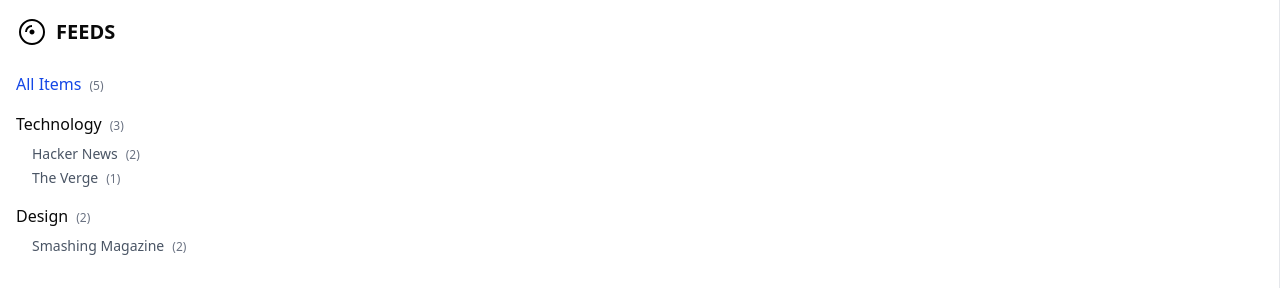
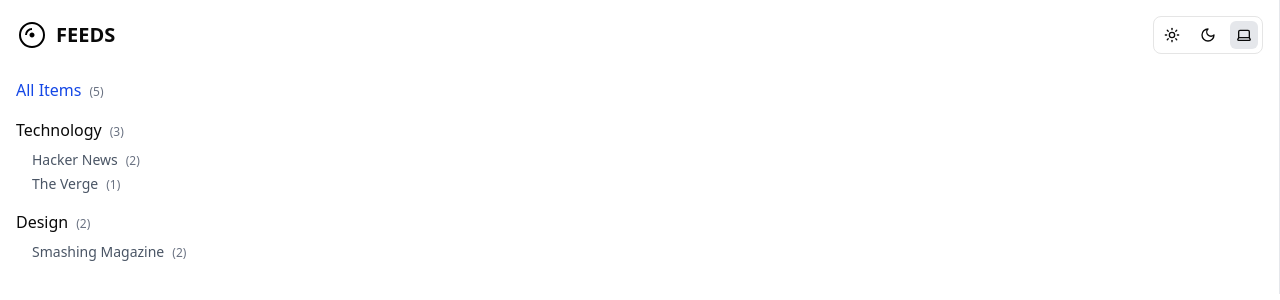
Before and after one commit to llun/vibe-feeds, a Next.js app: page / in a window 1280 px wide. Shown: the top 300 px of the page. Built offline with nearby package versions, Linux system fonts and the light colour scheme.

Commit message:
Add theme toggle with dark, light, and system options

```diff
--- a/src/app/layout.tsx
+++ b/src/app/layout.tsx
@@ -1,5 +1,6 @@
 import type { Metadata, Viewport } from "next";
 import { Geist, Geist_Mono } from "next/font/google";
+import { ThemeProvider } from "next-themes";
 import "./globals.css";
 
 const geistSans = Geist({
@@ -34,11 +35,13 @@ export default function RootLayout({
   children: React.ReactNode;
 }>) {
   return (
-    <html lang="en">
+    <html lang="en" suppressHydrationWarning>
       <body
         className={`${geistSans.variable} ${geistMono.variable} antialiased`}
       >
-        {children}
+        <ThemeProvider attribute="class" defaultTheme="system" enableSystem>
+          {children}
+        </ThemeProvider>
       </body>
     </html>
   );
--- a/src/components/CategoryList.tsx
+++ b/src/components/CategoryList.tsx
@@ -7,6 +7,7 @@ import {
   getItemsForSite,
   mockItems,
 } from "@/data/mockData";
+import { ThemeToggle } from "./ThemeToggle";
 
 interface CategoryListProps {
   categories: Category[];
@@ -23,7 +24,7 @@ export function CategoryList({
 
   return (
     <nav className="space-y-4 p-4 border-r border-gray-200 dark:border-gray-700 h-full overflow-y-auto">
-      <div className="mb-6 flex items-center">
+      <div className="mb-6 flex items-center justify-between">
         <Link href="#" className="inline-flex items-center">
           <Image
             src="/logo.svg"
@@ -35,6 +36,7 @@ export function CategoryList({
           />
           <h1 className="text-xl font-bold ml-2">FEEDS</h1>
         </Link>
+        <ThemeToggle />
       </div>
       <div className="mb-4">
         <Link
--- /dev/null
+++ b/src/components/ThemeToggle.tsx
@@ -0,0 +1,51 @@
+"use client";
+
+import { useTheme } from "next-themes";
+import { useState, useEffect } from "react";
+import { Sun, Moon, Laptop } from "lucide-react";
+
+export function ThemeToggle() {
+  const { theme, setTheme } = useTheme();
+  const [mounted, setMounted] = useState(false);
+
+  // Avoid hydration mismatch by only rendering after mount
+  useEffect(() => {
+    setMounted(true);
+  }, []);
+
+  if (!mounted) {
+    return null;
+  }
+
+  return (
+    <div className="flex items-center space-x-2 border rounded-md p-1 dark:border-gray-700">
+      <button
+        onClick={() => setTheme("light")}
+        className={`p-1.5 rounded-sm ${
+          theme === "light" ? "bg-gray-200 dark:bg-gray-700" : ""
+        }`}
+        aria-label="Light mode"
+      >
+        <Sun size={16} />
+      </button>
+      <button
+        onClick={() => setTheme("dark")}
+        className={`p-1.5 rounded-sm ${
+          theme === "dark" ? "bg-gray-200 dark:bg-gray-700" : ""
+        }`}
+        aria-label="Dark mode"
+      >
+        <Moon size={16} />
+      </button>
+      <button
+        onClick={() => setTheme("system")}
+        className={`p-1.5 rounded-sm ${
+          theme === "system" ? "bg-gray-200 dark:bg-gray-700" : ""
+        }`}
+        aria-label="System preference"
+      >
+        <Laptop size={16} />
+      </button>
+    </div>
+  );
+}
```
